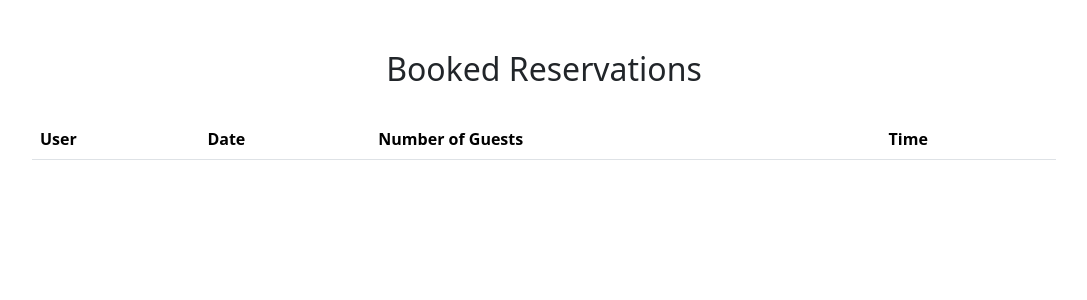
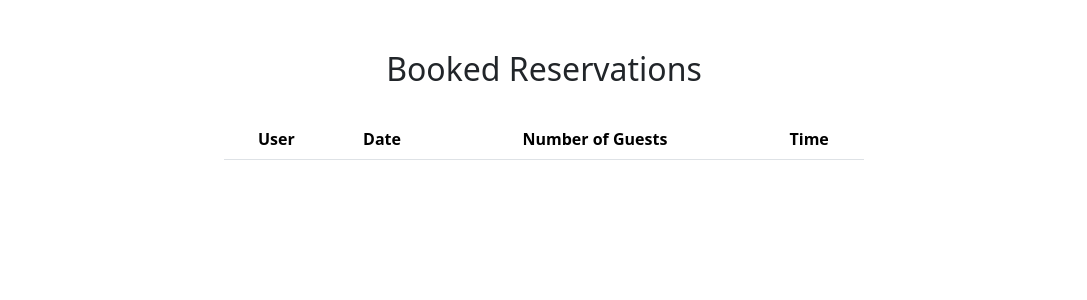
Before and after one commit to DaniLoBerr/restaurant-reservation-web, a Flask app: page / in a window 1280 px wide. Shown: the part 126-426 px from the top of the page, without its empty margins (96-1183 px from the left). Run offline with Flask 3, Linux system fonts and the light colour scheme; data comes from the database, SQL or seed files in the repository; data that the repository does not hold is empty.

Commit message:
feat(ui): Improve table and button styling
- Added minimum width to tables to improve readability.
- Centered text content and buttons in table cells for consistent
alignment and clearer UI.

```diff
--- a/restaurant/static/css/style.css
+++ b/restaurant/static/css/style.css
@@ -118,11 +118,19 @@ button {
 
 
 /* Read reservations */
+table {
+    max-width: 50vw;
+    text-align: center;
+}
+
 .option-buttons {
     display: flex;
+    justify-content: center;
+    align-items: center;
     gap: 5px;
 }
 
 .option-buttons * {
     width: 5vw;
+    min-width: max-content;
 }
```
